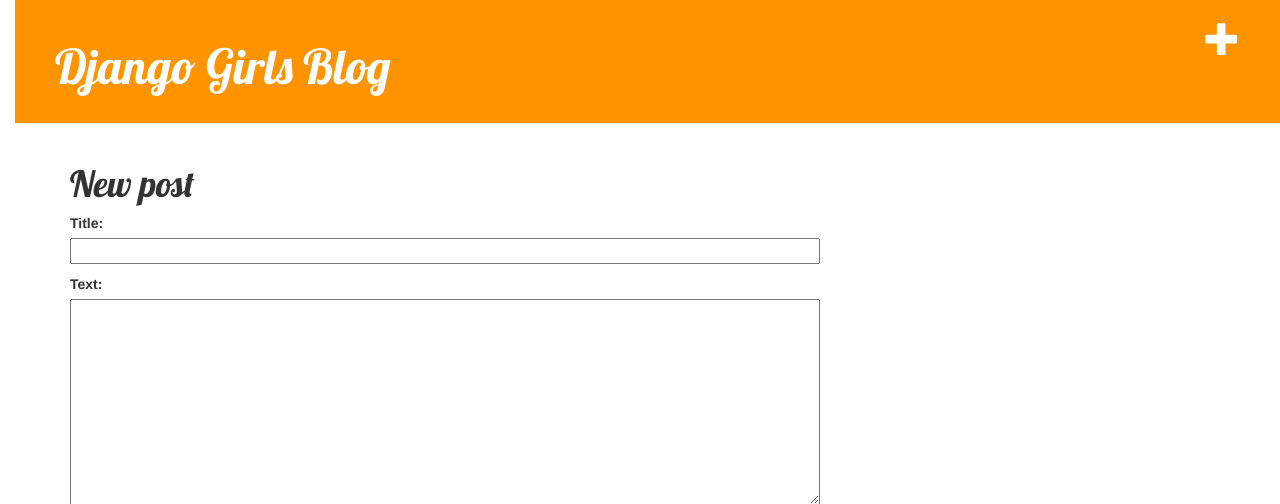
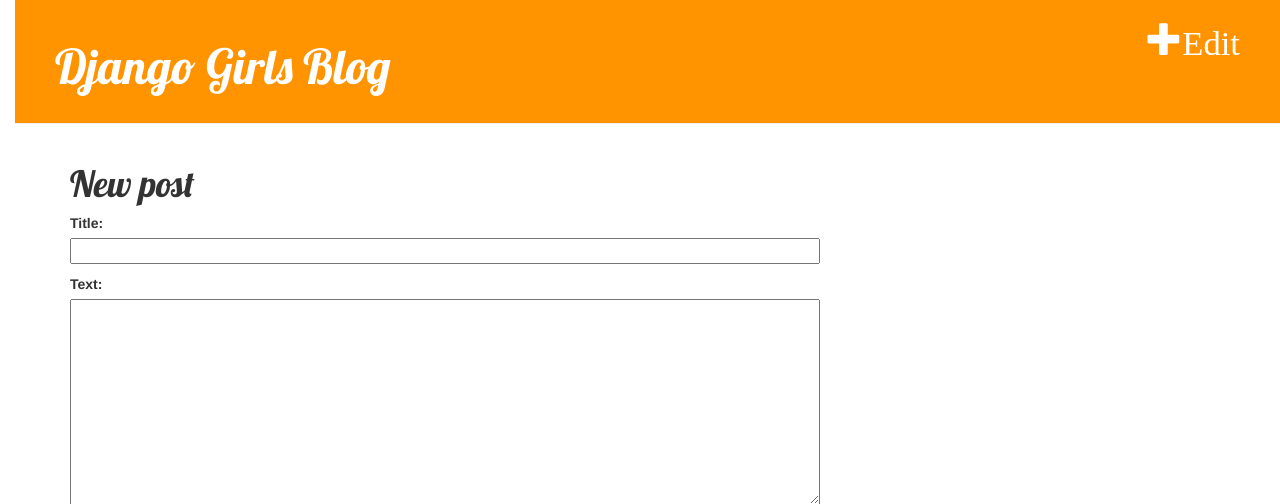
Before and after one commit to trca38/my-first-blog, a Django app: page /post/new/ in a window 1280 px wide. Shown: the top 504 px of the page. Run offline with Django 3.2, Linux system fonts and the light colour scheme; the visitor is signed in with stand-in values (Sample User, id 1); some libraries are stand-ins or nearby versions.

Commit message:
Updated views to create/edit blog post inside the site.

```diff
--- a/blog/templates/blog/base.html
+++ b/blog/templates/blog/base.html
@@ -10,7 +10,7 @@
     <body>
         <div class="page-header">
           {% if user.is_authenticated %}
-              <a href="{% url 'post_new' %}" class="top-menu"><span class="glyphicon glyphicon-plus"></span></a>
+              <a href="{% url 'post_new' %}" class="top-menu"><span class="glyphicon glyphicon-plus">Edit</span></a>
           {% endif %}
             <h1><a href="/">Django Girls Blog</a></h1>
         </div>
--- a/blog/templates/blog/post_detail.html
+++ b/blog/templates/blog/post_detail.html
@@ -8,9 +8,8 @@
             </div>
         {% endif %}
         {% if user.is_authenticated %}
-            <a class="btn btn-default" href="{% url 'post_edit' pk=post.pk %}"><span class="glyphicon glyphicon-pencil"></span></a>
+            <a class="btn btn-default" href="{% url 'post_edit' pk=post.pk %}"><span class="glyphicon glyphicon-pencil">Edit</span></a>
         {% endif %}
-        <h1>{{ post.title }}</h1>
         <p>{{ post.text|linebreaks }}</p>
     </div>
 {% endblock %}
```
